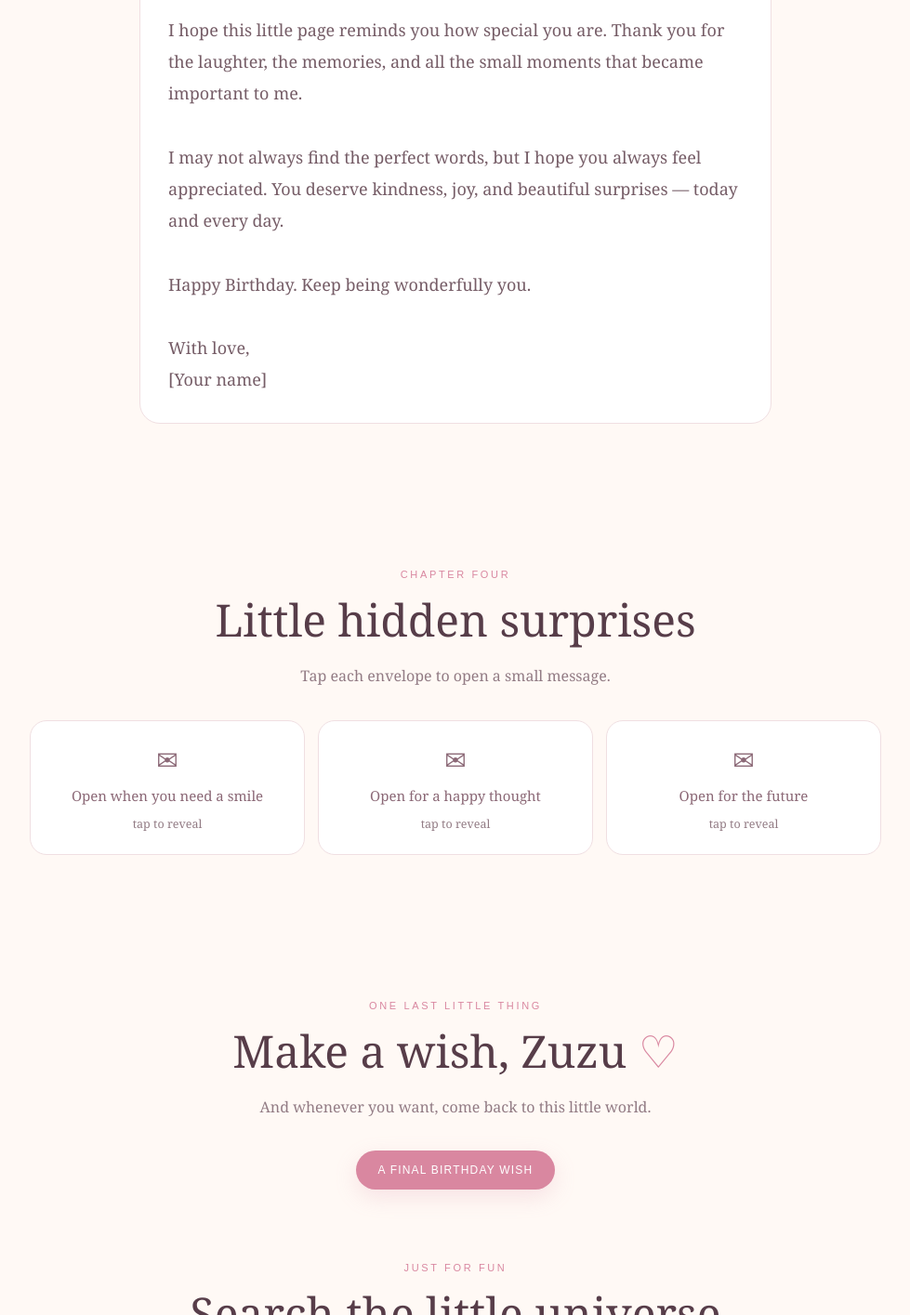
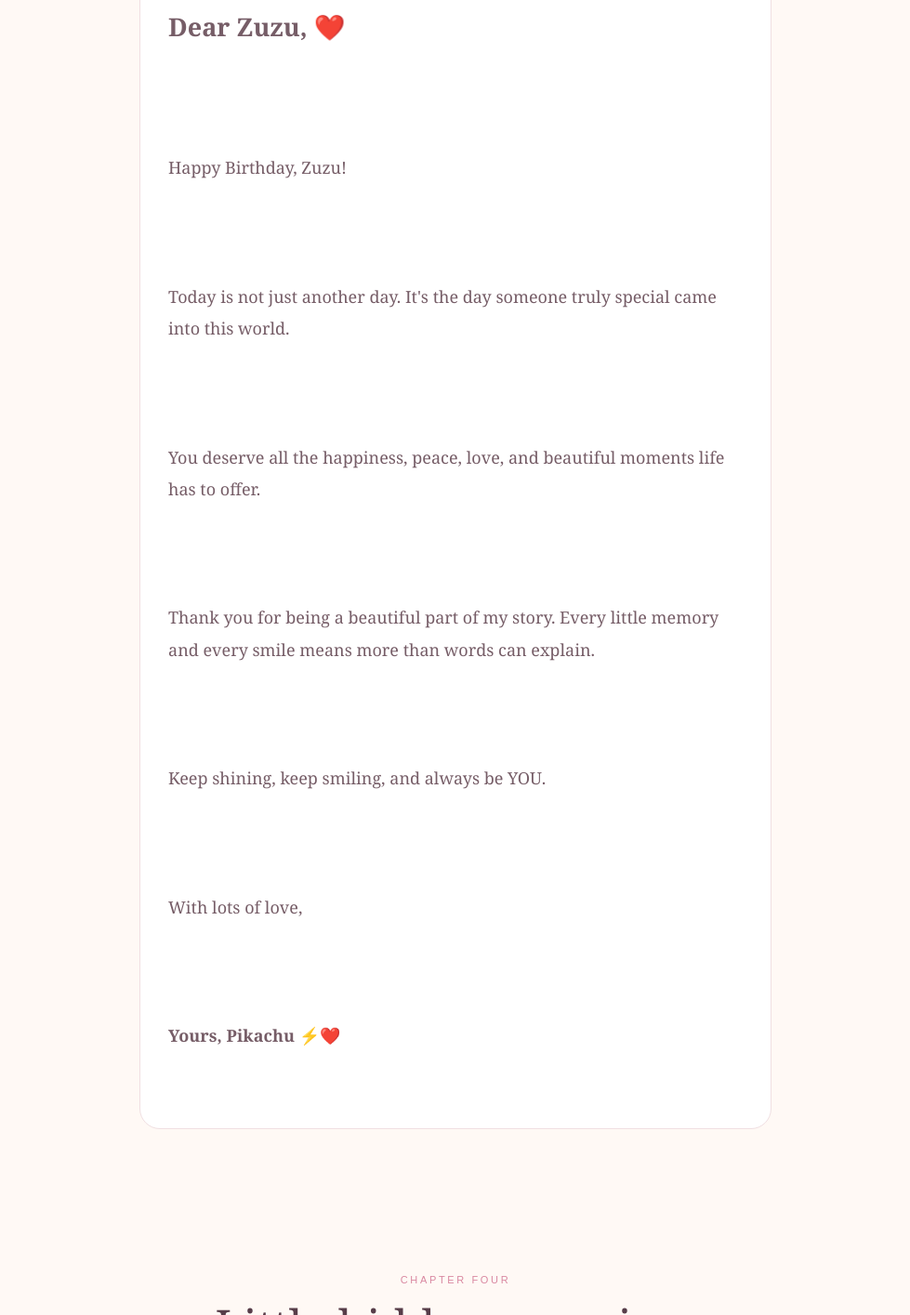
Before and after one commit to hossaindeloare8-ctrl/hossaindeloare8-ctrl.github.io, a plain HTML site: page index.html in a window 1280 px wide. Shown: the part 2416-3831 px from the top of the page at 93% size, without its empty margins (150-1129 px from the left). Drawn offline with Linux system fonts and the light colour scheme.

Commit message:
Update birthday message for Zuzu
Added a heartfelt birthday message for Zuzu, expressing appreciation and love.

```diff
--- a/index.html
+++ b/index.html
@@ -65,16 +65,23 @@ footer{text-align:center;padding:42px 20px 60px;color:var(--muted);font-size:14p
 </section>
 <section id="letter">
   <div class="section-head"><div class="eyebrow">chapter three</div><h2>Things I want you to know</h2></div>
-  <div class="note">Dear Zuzu,
+  <div class="note">
+<h2>Dear Zuzu, ❤️</h2>
 
-I hope this little page reminds you how special you are. Thank you for the laughter, the memories, and all the small moments that became important to me.
+<p>Happy Birthday, Zuzu!</p>
 
-I may not always find the perfect words, but I hope you always feel appreciated. You deserve kindness, joy, and beautiful surprises — today and every day.
+<p>Today is not just another day. It's the day someone truly special came into this world.</p>
 
-Happy Birthday. Keep being wonderfully you.
+<p>You deserve all the happiness, peace, love, and beautiful moments life has to offer.</p>
 
-With love,
-[Your name]</div>
+<p>Thank you for being a beautiful part of my story. Every little memory and every smile means more than words can explain.</p>
+
+<p>Keep shining, keep smiling, and always be YOU.</p>
+
+<p>With lots of love,</p>
+
+<p><b>Yours, Pikachu ⚡❤️</b></p>
+  </div>
 </section>
 <section id="surprises">
   <div class="section-head"><div class="eyebrow">chapter four</div><h2>Little hidden surprises</h2><p>Tap each envelope to open a small message.</p></div>
```
